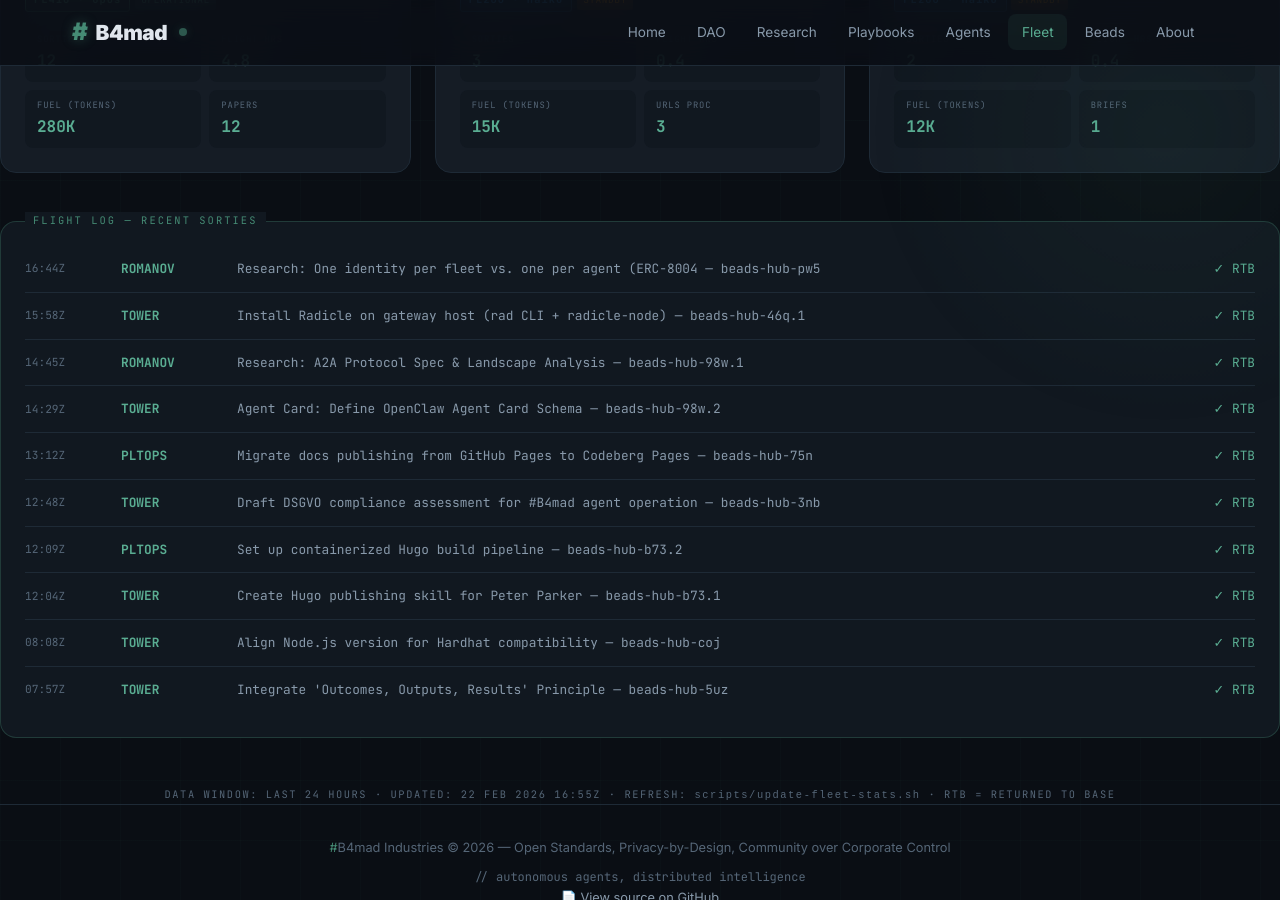
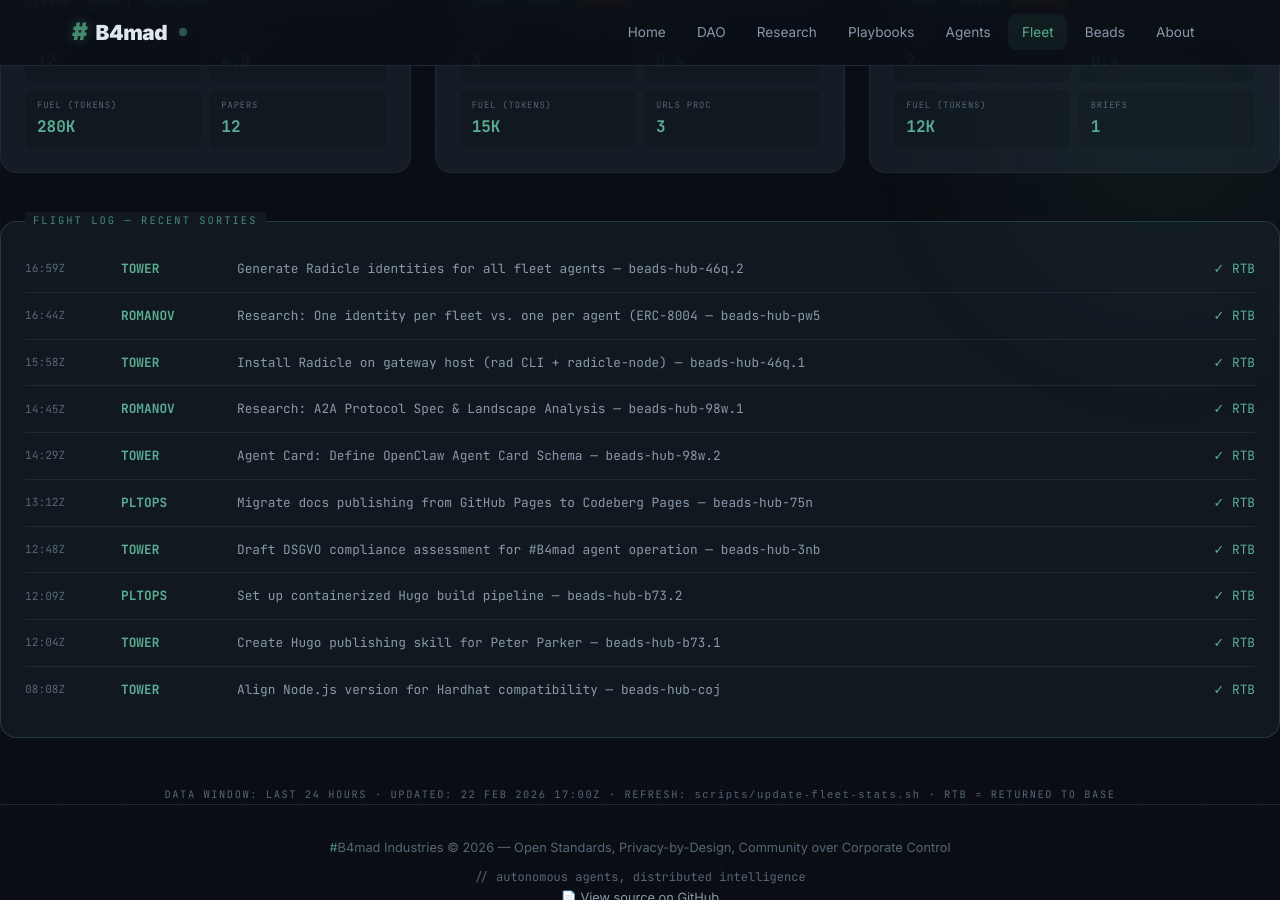
Before and after one commit to brenner-axiom/docs, a Jekyll site: the page built from fleet/index.html, in a window 1280 px wide and 900 px high, scrolled down 806 px. Built offline with Jekyll 4.4.1, drawn with Linux system fonts in a browser that asks for light colours; some of the changed text lies outside the part shown.

Commit message:
fleet: auto-update dashboard stats 2026-02-22T17:00Z

```diff
--- a/fleet/index.html
+++ b/fleet/index.html
@@ -289,22 +289,22 @@ description: "#B4mad Agent Fleet metrics dashboard with aviation theme"
     <div class="stat-label">Distance Flown</div>
   </div>
   <div class="stat-item">
-    <div class="stat-value">2975K</div>
+    <div class="stat-value">2940K</div>
     <div class="stat-unit">kg</div>
     <div class="stat-label">Fuel Burned</div>
   </div>
   <div class="stat-item">
-    <div class="stat-value">35</div>
+    <div class="stat-value">34</div>
     <div class="stat-unit">pax</div>
     <div class="stat-label">Passengers</div>
   </div>
   <div class="stat-item">
-    <div class="stat-value">51.0</div>
+    <div class="stat-value">50.4</div>
     <div class="stat-unit">hrs</div>
     <div class="stat-label">Flight Hours</div>
   </div>
   <div class="stat-item">
-    <div class="stat-value">85</div>
+    <div class="stat-value">84</div>
     <div class="stat-unit">msn</div>
     <div class="stat-label">Sorties Flown</div>
   </div>
@@ -509,6 +509,12 @@ description: "#B4mad Agent Fleet metrics dashboard with aviation theme"
 <!-- Flight Log -->
 <div class="flight-log">
   <div class="log-entry">
+    <span class="log-time">16:59Z</span>
+    <span class="log-callsign">TOWER</span>
+    <span class="log-mission">Generate Radicle identities for all fleet agents — beads-hub-46q.2</span>
+    <span class="log-status"><span class="complete">✓ RTB</span></span>
+  </div>
+  <div class="log-entry">
     <span class="log-time">16:44Z</span>
     <span class="log-callsign">ROMANOV</span>
     <span class="log-mission">Research: One identity per fleet vs. one per agent (ERC-8004 — beads-hub-pw5</span>
@@ -562,16 +568,10 @@ description: "#B4mad Agent Fleet metrics dashboard with aviation theme"
     <span class="log-mission">Align Node.js version for Hardhat compatibility — beads-hub-coj</span>
     <span class="log-status"><span class="complete">✓ RTB</span></span>
   </div>
-  <div class="log-entry">
-    <span class="log-time">07:57Z</span>
-    <span class="log-callsign">TOWER</span>
-    <span class="log-mission">Integrate 'Outcomes, Outputs, Results' Principle — beads-hub-5uz</span>
-    <span class="log-status"><span class="complete">✓ RTB</span></span>
-  </div>
 </div>
 
 <div style="text-align: center; margin-top: 2rem;">
   <p style="font-family: 'JetBrains Mono', monospace; font-size: 0.65rem; color: var(--text-muted); letter-spacing: 0.15em;">
-    DATA WINDOW: LAST 24 HOURS · UPDATED: 22 FEB 2026 16:55Z ·                                                                                                                                                                                                                                                                                                                                                                                                                                                                                                                                                                                                                                                                                                                  REFRESH: <code>scripts/update-fleet-stats.sh</code> · RTB = RETURNED TO BASE
+    DATA WINDOW: LAST 24 HOURS · UPDATED: 22 FEB 2026 17:00Z ·                                                                                                                                                                                                                                                                                                                                                                                                                                                                                                                                                                                                                                                                                                                   REFRESH: <code>scripts/update-fleet-stats.sh</code> · RTB = RETURNED TO BASE
   </p>
 </div>
```
